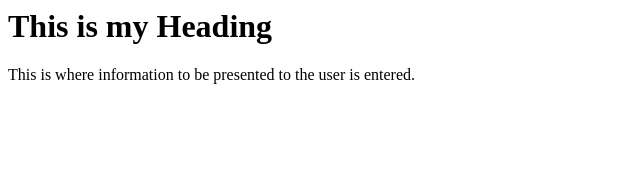
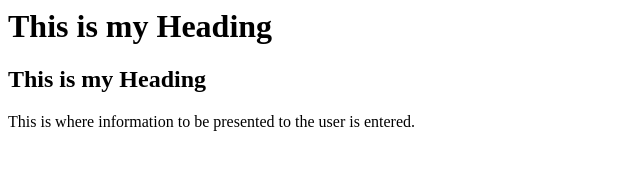
Before and after one commit to franciin3/tempo1, a plain HTML site: page index.html in a window 1280 px wide. Shown: the whole page, without its empty margins (0-640 px from the left). Drawn offline with Linux system fonts and the light colour scheme.

Commit message:
Update index.html

```diff
--- a/index.html
+++ b/index.html
@@ -6,6 +6,7 @@ The title of the webpage
 </head>
 <body>
 <h1>This is my Heading</h1>
+<h2>This is my Heading</h2>
 This is where information to be presented to the user is entered.
 </body>
 </html>
```
